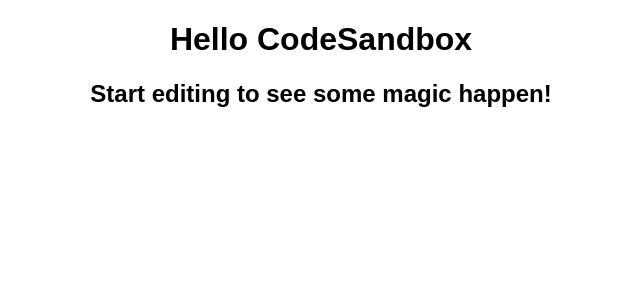
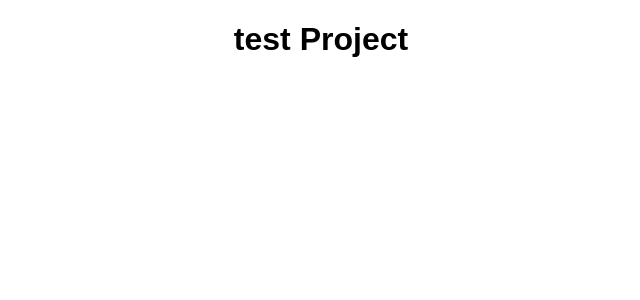
Before and after one commit to PrinceNiyonshuti/Zatec-ReactJS-Project-1, a React (Create React App) app: page / in a window 1280 px wide. Shown: the top 300 px of the page, without its empty margins (319-959 px from the left). Built offline with nearby package versions, Linux system fonts and the light colour scheme.

Commit message:
Created All Components Files

```diff
--- a/src/App.js
+++ b/src/App.js
@@ -3,8 +3,7 @@
 export default function App() {
   return (
     <div className="App">
-      <h1>Hello CodeSandbox</h1>
-      <h2>Start editing to see some magic happen!</h2>
+      <h1>test Project </h1>
     </div>
   );
 }
```
